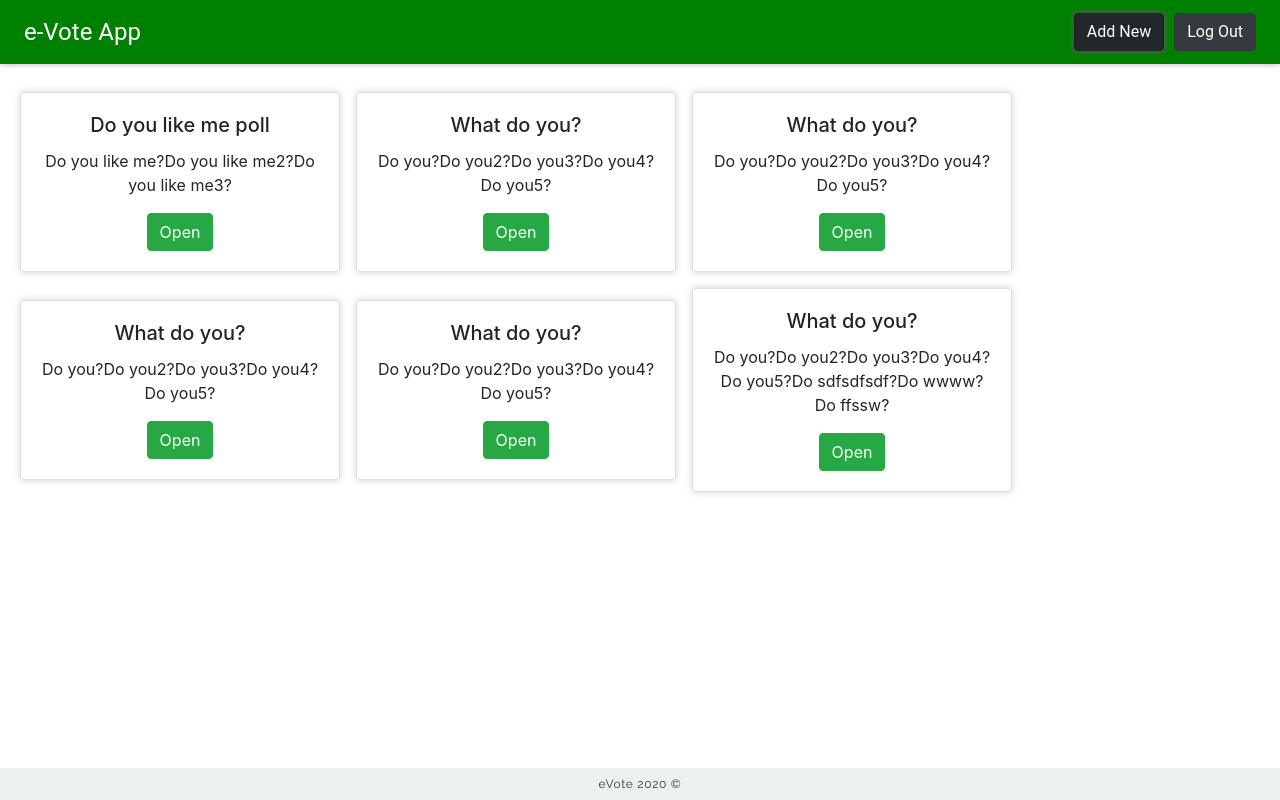
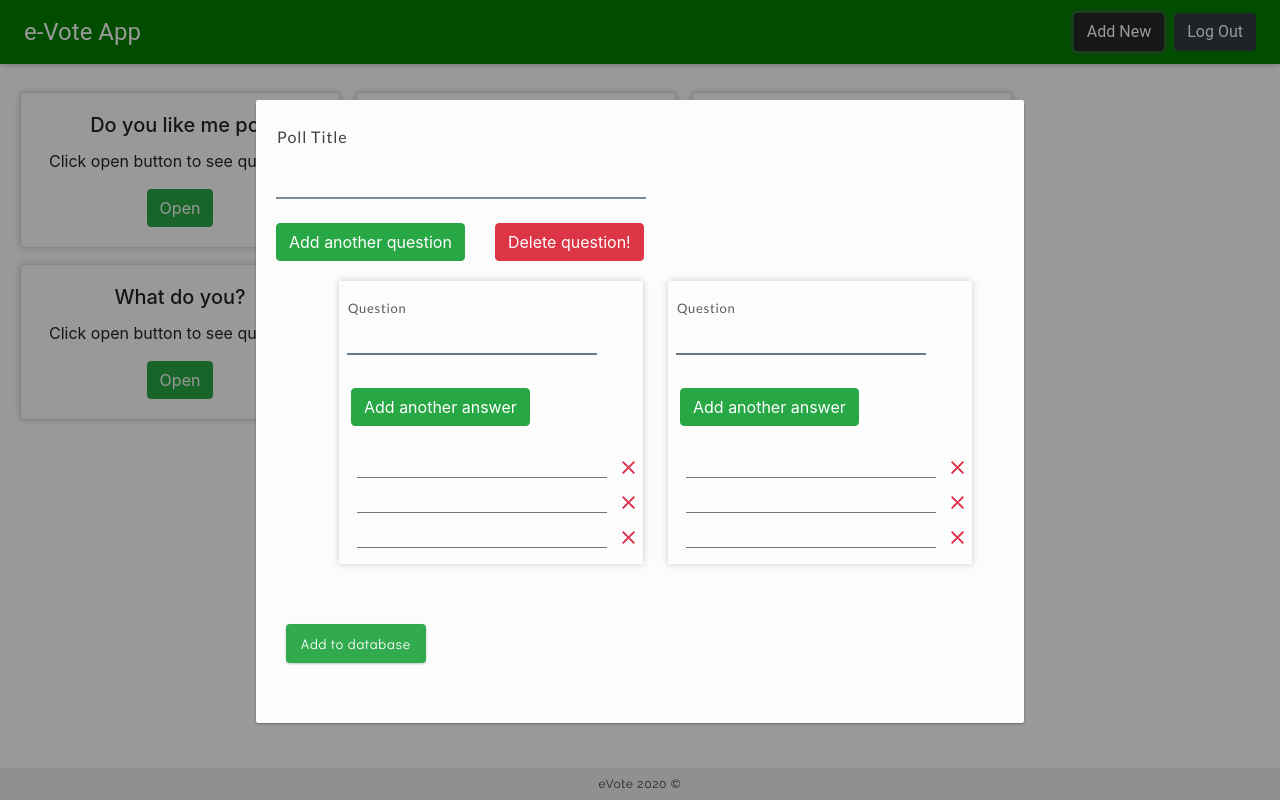
Before and after one commit to mynarskidev/eVote, a React (Create React App) app: page /home in a window 1280 px wide. Both pictures are taken after a click on the button "Add New". Built offline with nearby package versions, Linux system fonts and the light colour scheme.

Commit message:
adding new pole almost done

```diff
--- a/public/css/style.css
+++ b/public/css/style.css
@@ -118,7 +118,7 @@ form {
     letter-spacing: 0.055em;
 }
 
-.font-addNew-input-lang-hdr {
+.font-addNew-input-quest-hdr {
     font-family: 'lato', sans-serif;
     font-size: 13px;
     opacity: 0.8 !important;
@@ -128,7 +128,7 @@ form {
     display: inline-block
 }
 
-.font-addNew-input-lang {
+.font-addNew-input-quest {
     font-family: 'Raleway', sans-serif;
     font-size: 15px;
     opacity: 0.92 !important;
@@ -437,8 +437,9 @@ form {
 }
 
 .addNew-cont {
-    width: 100%;
-    max-width: 500px;
+    width: 60vw;
+    /* width: 100%;
+    max-width: 700px; */
     position: absolute;
     left: 0px;
     right: 0px;
@@ -528,6 +529,7 @@ form {
 }
 
 .addNew-form {
+    width: 100%;
     display: inline-block;
     margin-left: auto;
     margin-right: auto;
@@ -535,25 +537,19 @@ form {
     flex-direction: column;
 }
 
-.addNew-fromCsv {
-    margin-top: 30px;
-    margin-left: auto;
-    margin-right: auto;
-    text-align: center;
-}
-
 .addNew-input-container {
-    display: flex;
-    flex-direction: row;
-}
-
-.addNew-languagesInput-cont {
+    width: 100%;
+    display: flex;
+    flex-direction: row;
+}
+
+.addNew-questionsInput-cont {
     display: flex;
     flex-direction: column;
     margin-top: 10px;
 }
 
-.addNew-langsInput-wrapper {
+.addNew-questInput-wrapper {
     display: flex;
     flex-direction: row;
 }
@@ -604,11 +600,11 @@ form {
     border-bottom: 2px solid #1564a3;
 }
 
-.addNew-lang-input {
+.addNew-question-input {
     display: inline-block;
     outline: none;
     box-shadow: none;
-    width: 180px;
+    width: 250px;
     margin: 6px 28px 33px 0px;
     padding: 3px 2px 3px 2px;
     border: none;
@@ -617,7 +613,7 @@ form {
     transition: all 0.35s cubic-bezier(0.4, 0.0, 0.2, 1);
 }
 
-.addNew-lang-input:focus {
+.addNew-question-input:focus {
     border-bottom: 2px solid #1564a3;
 }
 
@@ -626,8 +622,8 @@ form {
     border: none;
     border-bottom: 1px solid #555555;
     margin-bottom: 8px;
-    padding: 4px 3px 5px 3px;
-    width: 110px;
+    padding: 3px 2px 3px 2px;
+    width: 250px;
     margin-right: 23px;
     opacity: 0.8;
     transition: all 0.35s cubic-bezier(0.4, 0.0, 0.2, 1);
@@ -650,7 +646,8 @@ form {
     margin-top: 40px;
     transition: all 0.35s cubic-bezier(0.4, 0.0, 0.2, 1);
     box-shadow: 0 1px 2px rgba(0, 0, 0, 0.1), 0 1px 3px rgba(0, 0, 0, 0.15);
-    background-color: #ecf0f1;
+    background-color: #28a745;
+    color: #fff;
     border-radius: 4px;
     cursor: pointer;
     outline: none;
--- a/src/actions/VotesActions.js
+++ b/src/actions/VotesActions.js
@@ -19,6 +19,7 @@ export function toggleCardFunction(bool) {
 }
 
 export const getAllVotesSetsSuccess = (data) => {
+    console.log(data)
     return {
         type: GET_ALL,
         Votes: data,
@@ -33,6 +34,7 @@ export const cleanScreen = () => {
 };
 
 export const sendVotesSet = (data) => {
+    console.log("!!!!!!!!!!!!!!!!!!!", data)
     return (dispatch) => {
       return axios.post(`${apiBaseUrl}/votesSet`, data, {headers: {'Authorization': localStorage.getItem('token')}})
         .then(response => {
--- a/src/components/HomeScreen.js
+++ b/src/components/HomeScreen.js
@@ -8,6 +8,7 @@ import VotesContainer from './VotesContainer'
 import { sendVotesSet, getAllVotesSetsSuccess, cleanScreen } from '../actions/VotesActions'
 import history from '../helpers/History';
 import { mockData } from '../mockData'
+import NewVote from './NewVote';
 // import axios from 'axios';
 // import EditVote from './EditVote'
 // import RemoveVoteWrapper from './RemoveVoteWrapper'
@@ -15,6 +16,7 @@ import { mockData } from '../mockData'
 
 class HomeScreen extends Component {
     state = {
+        votesData: {},
         zeroFlag: true,
         addWindow: false,
         editWindow: false,
@@ -23,19 +25,15 @@ class HomeScreen extends Component {
         lang: '-',
     }
 
-    componentDidMount() {
+    async componentDidMount() {
         const other = this;
         const apiBaseUrl = "http://localhost:8081/api";
-
-        if ((Object.entries(mockData).length !== 0 && mockData.constructor === Object)) {
-            this.setState({
-                zeroFlag: false
-            })
-        }
 
         // axios.get(`${apiBaseUrl}/votesSet/user/`+ localStorage.getItem('username')) //TODO
         //       .then(function (response) {
             //           if (response.status === 200) {
+                other.props.getAllVotesSetsSuccess(mockData)
+                await this.setState({votesData: mockData})
                 //             other.props.getAllVotesSetsSuccess(response.data.votesSetList)
                 //           }
                 //       })
@@ -43,6 +41,11 @@ class HomeScreen extends Component {
                     //           alert("Something went wrong...")
                     //         throw(error);
                     //       });
+        if ((Object.entries(this.state.votesData).length !== 0 && this.state.votesData.constructor === Object)) {
+            this.setState({
+                zeroFlag: false
+            })
+        }
     }
 
     sendVotesSetAction = (data) => {
@@ -99,13 +102,8 @@ class HomeScreen extends Component {
         })
     }
 
-    newPoll = () => {
-        alert("open Add window!")
-        this.openAddWindow()//wazne, zeby stan po zamknieciu alertu zmienic
-    }
-
     render() {
-        const { addWindow, zeroFlag, lang, editWindow, removePopUp, editWindowData, dataForRemovePopUp } = this.state;
+        const { addWindow, zeroFlag, votesData, lang, editWindow, removePopUp, editWindowData, dataForRemovePopUp } = this.state;
 
         return (
             <MuiThemeProvider>
@@ -121,7 +119,7 @@ class HomeScreen extends Component {
                         </div> : <VotesContainer VotesStore={mockData} playVote={this.openPlayWindow} />
                     }
                     {
-                        addWindow ? this.newPoll() : null
+                        addWindow ? <NewVote VotePack={this.sendVotesSetAction} openWindow={this.openAddWindow} /> : null
                     }
                     {/* {
                 editWindow ? <EditVote openWindow={this.openEditWindow} data={editWindowData}/> : null
--- a/src/components/InputVote.js
+++ b/src/components/InputVote.js
@@ -2,7 +2,8 @@ import React, { Component } from 'react';
 
 class InputVote extends Component {
     state = {
-        Vote: ['', '']
+        Vote: ['']
+        // Vote: ['', '']
     }
 
     componentDidMount(){
@@ -27,7 +28,6 @@ class InputVote extends Component {
         return (
             <div className="addNew-inputs-wrap">
                <input value={this.state.Vote[0]} onChange={(e) => this.typeOfVote(0, e)} required="required" className="addNew-Vote-input font-addNew-input-txt"/>
-               <input value={this.state.Vote[1]} onChange={(e) => this.typeOfVote(1, e)} required="required" className="addNew-Vote-input font-addNew-input-txt"/>
                 <div onClick={() => {this.props.remove(this.state.Vote[2])}} className="addNew-removeSingleInput-btn"></div>
             </div>
         )
--- a/src/components/NewVote.js
+++ b/src/components/NewVote.js
@@ -2,6 +2,9 @@ import React, { Component } from 'react';
 import CSSTransitionGroup from 'react-transition-group/CSSTransitionGroup';
 import InputVote from './InputVote'
 import RaisedButton from 'material-ui/RaisedButton';
+import Button from 'react-bootstrap/Button';
+import { Grid } from '@material-ui/core'
+
 import ReactFileReader from 'react-file-reader';
 
 
@@ -19,7 +22,7 @@ class NewVote extends Component {
             'height' : '100%'
         },
         vote : [],
-        languages:['',''],
+        questions:['',''],
         boxStyle_bckg:{
             'opacity' : 0
         },
@@ -146,86 +149,53 @@ class NewVote extends Component {
         })
     }
 
+    addQuestion = async () => {
+        let val = this.state.questions
+        val.push("")
+        await this.setState({
+            questions: val
+        })
+        this.forceUpdate();
+    }
 
-    newLangsuage = (e, nmbr) => {
-        let langs = this.state.languages;
+    removeOption = async () => {
+        let tempQuestions = this.state.questions
+        tempQuestions.pop();
+        await this.setState({
+            questions: tempQuestions
+        })
+        this.forceUpdate();
+      }
+
+    newQuestion = (e, nmbr) => {
+        let quest = this.state.questions;
         let txt = e.target.value;
         txt = txt.toLowerCase();
         txt = txt.charAt(0).toUpperCase() + txt.slice(1);
-        langs[nmbr] = txt;
+        quest[nmbr] = txt;
         this.setState({
-            languages: langs
+            questions: quest
         })
     }
 
-    handleFiles = files => {
-        var reader = new FileReader();
-        const other=this;
-        reader.onload = function(e) {
-            let lines = reader.result.split(/\r?\n/);
-            let words = lines[1].split(",")
-
-            let word, oddOnes=[], evenOnes=[], data=[];
-            for(let i=2; i<lines.length-1; i++) {
-                word = lines[i].split(",")
-                for (let j=0; j<word.length; j++){
-                    (j % 2 === 0 ? evenOnes : oddOnes).push(word[j])
-                }
-            }
-            for (let i=0; i<evenOnes.length; i++){
-                data.push([evenOnes[i], oddOnes[i]])
-            }
-            let VoteName = lines[0];
-            let VoteLangs = [words[0],words[1]];
-            let VoteIfLearned = false;
-            let VoteArr = data;
-            if (typeof VoteName !== 'undefined' && VoteName.length > 0) {
+    sendNewPoll = (e) => {
+        e.preventDefault();
+        let VoteName = this.state.votesSetName;
+        let VoteQuest = this.state.questions;
+        let VoteIfLearned = this.state.ifLearned;//TODO zmien na ifVoted
+        VoteQuest[0] = VoteQuest[0].toLowerCase();
+        VoteQuest[0] = VoteQuest[0].charAt(0).toUpperCase() + VoteQuest[0].slice(1);
+        let VoteArr = this.state.vote;
+        if (typeof VoteName !== 'undefined' && VoteName.length > 0) {
                 let packedData = {};
                 packedData.votesSetName = VoteName;
                 packedData.username = localStorage.getItem('username');
-                packedData.frontLanguage = VoteLangs[0];
-                packedData.backLanguage = VoteLangs[1];
+                packedData.question = VoteQuest[0];
                 packedData.ifLearned = VoteIfLearned;
                 packedData.vote = []
                 // eslint-disable-next-line
                 VoteArr.map((Vote) => {
-                    if(typeof Vote != 'undefined' && Vote[0].length > 0 && Vote[1].length > 0){
-                        Vote.splice(2,1);
-                        Vote[2] = shortid.generate();
-                        packedData.vote.push(Vote);
-                    }
-                })
-                if(packedData.vote.length > 0 ){
-                    other.props.VotePack(packedData);
-                    other.handleWin();
-                }
-            }
-        }
-        reader.readAsText(files[0]);
-    }
-
-    sendVote = (e) => {
-        e.preventDefault();
-        let VoteName = this.state.votesSetName;
-        let VoteLangs = this.state.languages;
-        let VoteIfLearned = this.state.ifLearned;
-        VoteLangs[0] = VoteLangs[0].toLowerCase();
-        VoteLangs[1] = VoteLangs[1].toLowerCase();
-        VoteLangs[0] = VoteLangs[0].charAt(0).toUpperCase() + VoteLangs[0].slice(1);
-        VoteLangs[1] = VoteLangs[1].charAt(0).toUpperCase() + VoteLangs[1].slice(1);
-        let VoteArr = this.state.vote;
-        if (typeof VoteName !== 'undefined' && VoteName.length > 0) {
-            if(VoteLangs[0] !== VoteLangs[1]){
-                let packedData = {};
-                packedData.votesSetName = VoteName;
-                packedData.username = localStorage.getItem('username');
-                packedData.frontLanguage = VoteLangs[0];
-                packedData.backLanguage = VoteLangs[1];
-                packedData.ifLearned = VoteIfLearned;
-                packedData.vote = []
-                // eslint-disable-next-line
-                VoteArr.map((Vote) => {
-                    if(typeof Vote != 'undefined' && Vote[0].length > 0 && Vote[1].length > 0){
+                    if(typeof Vote != 'undefined' && Vote[0].length > 0){
                         Vote.splice(2,1);
                         Vote[2] = shortid.generate();
                         packedData.vote.push(Vote);
@@ -235,9 +205,6 @@ class NewVote extends Component {
                     this.props.VotePack(packedData);
                     this.handleWin();
                 }
-            }else{
-                document.getElementById('first-lang-input').focus();
-            }
         }
     }
 
@@ -247,17 +214,36 @@ class NewVote extends Component {
                let id = globalId
                 inputs[id] =
                     <div className='addNew-input-container' key={id}>
-                    <InputVote  data={(e) => this.updateVote(e)} id={id} remove={(id) => this.removeInput(id)}/>
+                        <InputVote data={(e) => this.updateVote(e)} id={id} remove={(id) => this.removeInput(id)}/>
                     </div>
                 globalId++;
             }
         }
-        let allInputsNumber = 0;
-        for(let i = 0; i<inputs.length; i++ ){
-            let element = inputs[i];
-            if( element != null ) {
-                allInputsNumber++;
-            }
+        let optionsToRender = [];
+        let globalOptionsId = 0;
+        for (var i = 0; i < this.state.questions.length; i++) {
+            let id = globalOptionsId;
+            optionsToRender[id] =
+                <Grid item key={id}  style={{ boxShadow: "0px 0px 7px 0px rgba(0,0,0,0.2)", margin: "10px",  marginRight: "15px" }}>
+                    <div className="addNew-questionsInput-cont">
+                        <span className='font-addNew-input-quest-hdr'>Question</span>
+                        <div className="addNew-questInput-wrapper">
+                            <input className="addNew-question-input font-addNew-input-quest" required="required" onChange={(e) => this.newQuestion(e, 0)} />
+                        </div>
+                    </div>
+
+                    <div className='addNew-addNewBTN-container'>
+                        <Button variant="success" onClick={() => this.addInput()}>Add another answer</Button>
+                    </div>
+
+                    <div className='addNew-inputs-col'>
+                        <CSSTransitionGroup transitionName="a-AddNew-inputs" transitionEnterTimeout={350} transitionLeaveTimeout={250}>
+                            {inputs}
+                            {/* Tu bedzie ten inputs do przerobienia w ch.. */}
+                        </CSSTransitionGroup>
+                    </div>
+                </Grid>
+            globalOptionsId++
         }
 
         return (
@@ -265,40 +251,18 @@ class NewVote extends Component {
                 <div className="addNew-bckg" onClick={() => this.handleWin()} style={this.state.boxStyle_bckg}>
                 </div>
                 <div className="addNew-cont" id='addNew-box' style={this.state.boxStyle_cont}>
-                    <form className='addNew-form' onSubmit={(e) => this.sendVote(e)}>
+                    <form className='addNew-form' onSubmit={(e) => this.sendNewPoll(e)}>
                         <div className='addNew-input-container'>
-                            <span className='font-addNew-input-name-hdr'>Title</span>
+                            <span className='font-addNew-input-name-hdr'>Poll Title</span>
                             <input value={this.state.votesSetName} onChange={this.updateName} required="required" className="addNew-name-input font-addNew-input-name" />
                         </div>
-
-                        <div className="addNew-languagesInput-cont">
-                            <span className='font-addNew-input-lang-hdr'>Languages</span>
-                            <div className="addNew-langsInput-wrapper">
-                                <input value={this.state.frontLanguage} className="addNew-lang-input font-addNew-input-lang" id='first-lang-input' required="required" onChange={(e) => this.newLangsuage(e, 0)} />
-                                <input value={this.state.backLanguage} className="addNew-lang-input font-addNew-input-lang" required="required" onChange={(e) => this.newLangsuage(e, 1)} />
-                            </div>
-                        </div>
-
-                        <div className='addNew-addNewBTN-container'>
-                            <RaisedButton label={"Add another pair"} primary onClick={() => this.addInput()} />
-                            <div className='addNew-amount-cont'>
-                                <span className='font-addNew-amount'>Amount: </span>
-                                <span className='font-addNew-amount-nmbr'>{allInputsNumber}</span>
-                            </div>
-                        </div>
-
-                        <div className='addNew-inputs-col'>
-                            <CSSTransitionGroup transitionName="a-AddNew-inputs" transitionEnterTimeout={350} transitionLeaveTimeout={250}>
-                                {inputs}
-                            </CSSTransitionGroup>
-                        </div>
-                        <input className='addNew-submit-collection font-addNew-addCollection-btn' type="submit" value="ADD COLLECTION" />
+                        <Button variant="success" onClick={() => this.addQuestion()}>Add another question</Button>
+                        <Button variant='danger' style={{"marginLeft": "30px"}} onClick={this.removeOption} disabled={this.state.questions.length===1} >Delete question!</Button>
+                        <Grid container alignItems="center" spacing={16} direction="row" justify="center" style={{ margin: "10px" }}>
+                            {optionsToRender}
+                        </Grid>
+                        <input className='addNew-submit-collection font-addNew-addCollection-btn' type="submit" value="Add to database" />
                     </form>
-                    <div className="addNew-fromCsv">
-                        <ReactFileReader handleFiles={this.handleFiles} fileTypes={'.csv'}>
-                            <RaisedButton label={"Or Import from CSV"} primary />
-                        </ReactFileReader>
-                    </div>
                 </div>
             </div>
         )
--- a/src/components/VoteBox.js
+++ b/src/components/VoteBox.js
@@ -45,6 +45,12 @@ class VoteBox extends Component {
     render() {
         const { cardTitle, textCard, data, toggleCard } = this.props;
         const { modalShow } = this.state;
+        // // const cosik = Object.values(textCard).split(',').join("<br />")
+        // const a = Object.keys(textCard).forEach(function(key) {
+
+        //     console.log(textCard[key]);
+
+        //   });
 
         return (
             <Fragment>
@@ -53,7 +59,8 @@ class VoteBox extends Component {
                     <Card.Body>
                         <Card.Title>{cardTitle}</Card.Title>
                         <Card.Text>
-                            {textCard}
+                            Click open button to see questions
+                            {/* {textCard} */}
                         </Card.Text>
                         <Button variant="success" onClick={() => this.setModalShow(true)}>Open</Button>
                         <VerticallyCenteredModal
--- a/src/components/VotesContainer.js
+++ b/src/components/VotesContainer.js
@@ -5,9 +5,12 @@ import VoteBox from './VoteBox';
 class VotesContainer extends Component {
   render() {
     const { VotesStore } = this.props;
+
     return (
       <Grid container alignItems="center" spacing={16} direction="row" justify="flex-start" style={{marginTop: "20px", paddingLeft: "20px", paddingRight: "5px", width:"100%"}}>
         {Object.keys(VotesStore).map((key, index) => {
+          // console.log(VotesStore[key].pollQuestions)
+          // console.log(typeof(VotesStore[key].pollQuestions))
           return <Grid item key={key}>
             <VoteBox
               key={key}
--- a/src/mockData.js
+++ b/src/mockData.js
@@ -153,7 +153,7 @@ export const mockData = {
     },
     sdfsdfsfd:{
         pollName: 'What do you?',
-        pollQuestions: ['Do you?', 'Do you2?', 'Do you3?', 'Do you4?', 'Do you5?', 'Do sdfsdfsdf?', 'Do wwww?', 'Do ffssw?'],
+        pollQuestions: ['Do you? ', 'Do you2?', 'Do you3?', 'Do you4?', 'Do you5?', 'Do sdfsdfsdf?', 'Do wwww?', 'Do ffssw?'],
         pollAnswers: [
             [
               { option: 'xvvcv', votes: 10 },
@@ -161,7 +161,7 @@ export const mockData = {
             ],
             [
               { option: 'sss', votes: 5 },
-              { option: 'xcvxdddvvvc', votes: 2 },
+              { option: 'xcvxdddvvvwerwer rwer wer wer wer wer wersdfsdf sd fsdfsdf c', votes: 2 },
               { option: 'cfff3v', votes: 1 }
             ],
             [
```
Lines whose indentation alone changed are shown as unchanged.
